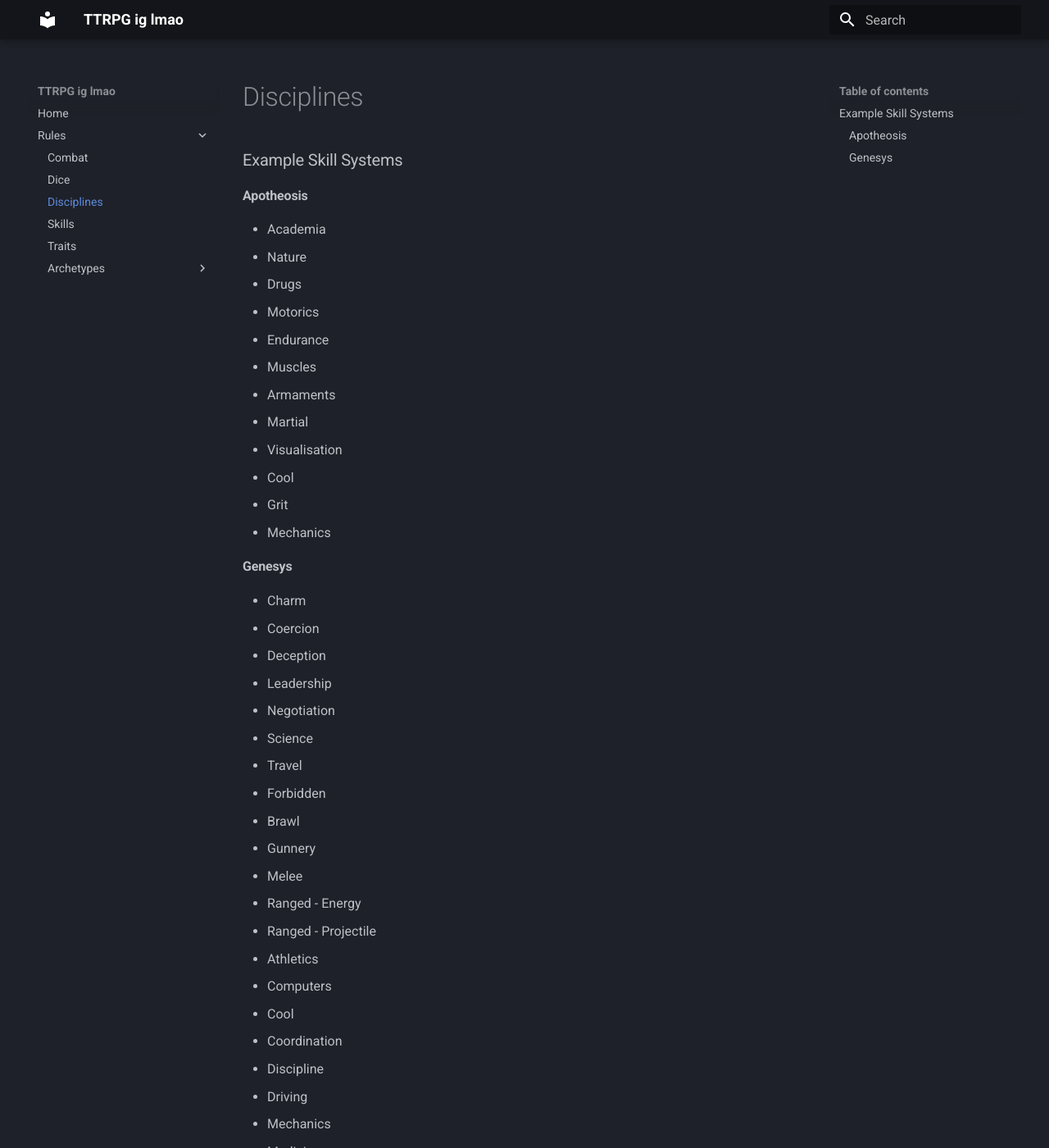
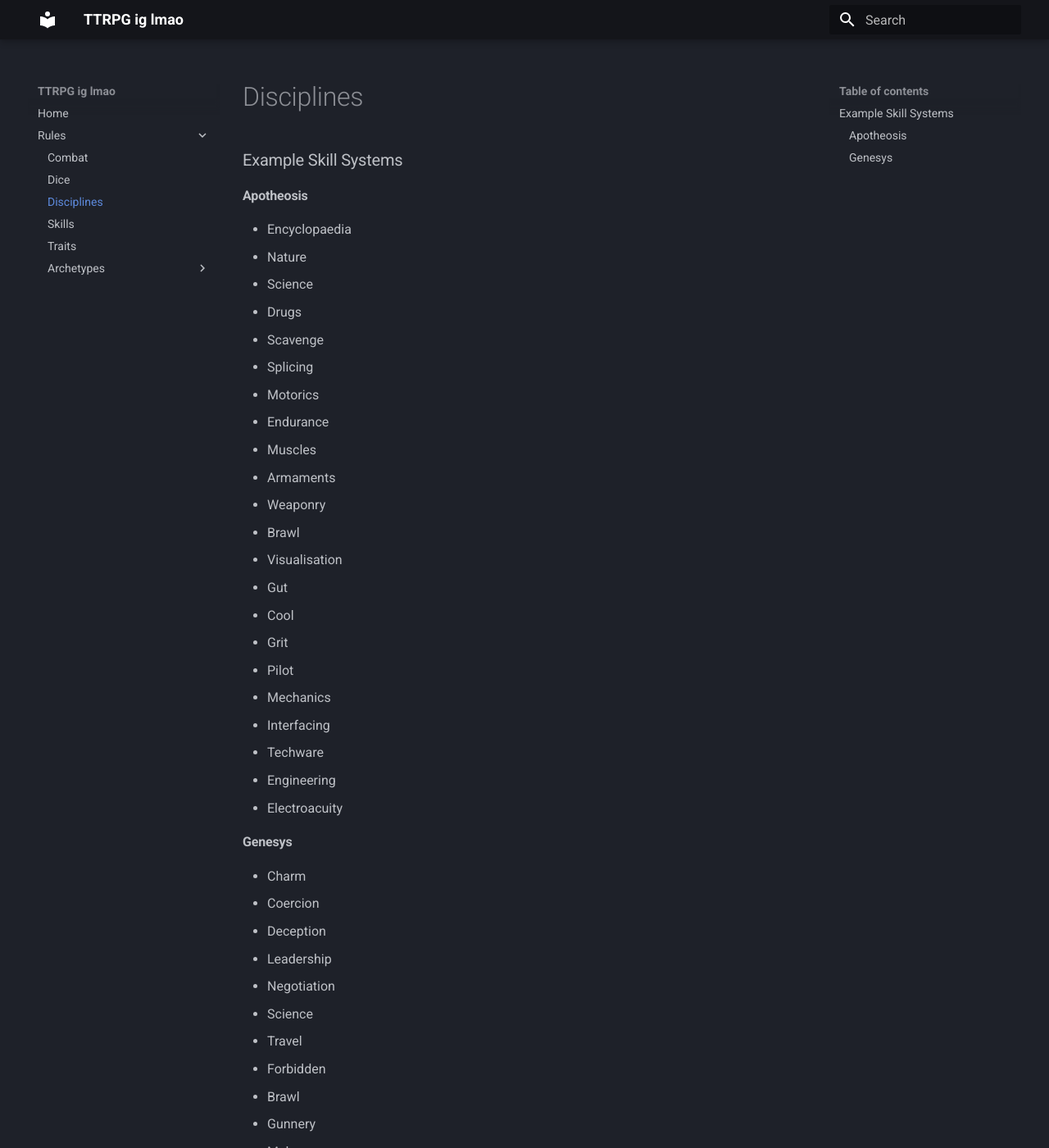
Before and after one commit to ProbablyIly/UnnamedTTRPG, an MkDocs documentation site: the page built from docs/Rules/Disciplines.md, in a window 1280 px wide and 1400 px high. Shown: the whole window at 82% size. Built offline with MkDocs 1.6.1 and Material for MkDocs 9.7.7, drawn with Linux system fonts in a browser that asks for light colours; comment, search, counter and statistics services are not loaded.

Commit message:
vault backup: 2025-11-08 14:11:47

```diff
--- a/docs/Rules/Disciplines.md
+++ b/docs/Rules/Disciplines.md
@@ -1,17 +1,27 @@
 ### Example Skill Systems
 #### Apotheosis
-- Academia
+- Encyclopaedia
 - Nature
+- Science
 - Drugs
+- Scavenge
+- Splicing
 - Motorics
 - Endurance
 - Muscles
 - Armaments
-- Martial
+- Weaponry
+- Brawl
 - Visualisation
+- Gut
 - Cool
 - Grit
+- Pilot
 - Mechanics
+- Interfacing
+- Techware
+- Engineering
+- Electroacuity
 
 #### Genesys
 - Charm
```
Also changed, not shown: other parts of docs/Rules/Disciplines.md (+2 -0 lines), 1 other file.
